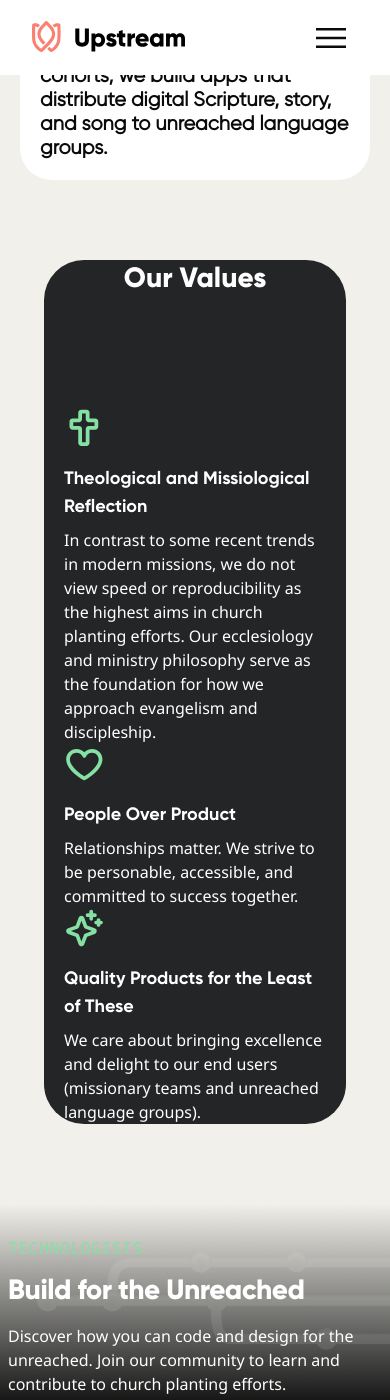
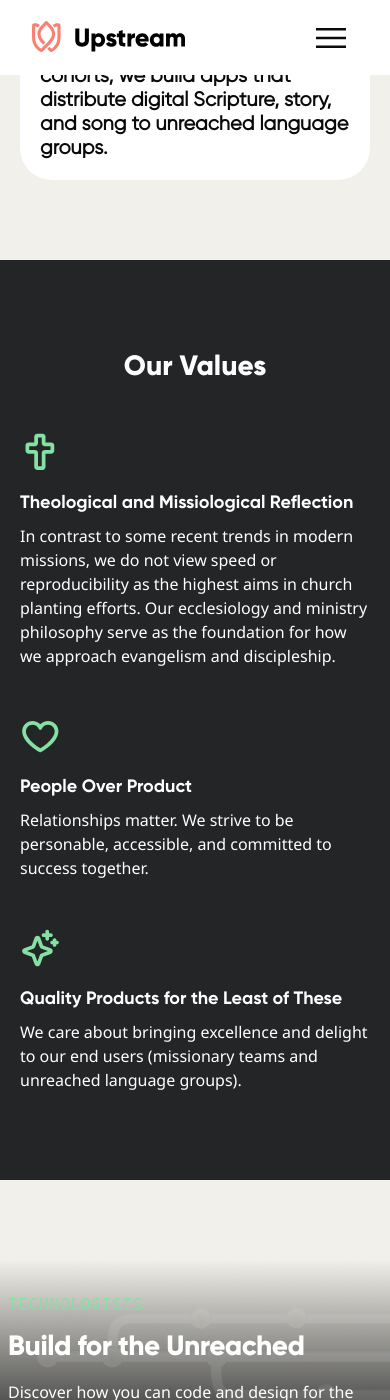
Before and after one commit to UpstreamCode/upstreamcode.github.io, a Jekyll site: the page built from _pages/mission-and-values.html, in a window 390 px wide and 1400 px high, scrolled down 944 px. Built offline with Jekyll 4.4.1, drawn with Linux system fonts in a browser that asks for light colours.

Commit message:
Style our values section for mobile

```diff
--- a/_sass/base.scss
+++ b/_sass/base.scss
@@ -2001,6 +2001,12 @@ main {
       margin-bottom: 80px;
     }
 
+    @include media-breakpoint-down(md) {
+      margin: 80px 0;
+      padding: 88px 20px;
+      border-radius: 0;
+    }
+
     h2 {
       color: map-get($primary-colors, "white");
       margin: 0px;
@@ -2009,6 +2015,7 @@ main {
 
     .values {
       column-gap: 32px;
+      row-gap: 48px;
       margin-top: 112px;
 
       .value {
@@ -2027,6 +2034,10 @@ main {
 
       p {
         font-size: 16px;
+      }
+
+      @include media-breakpoint-down(md) {
+        margin-top: 48px;
       }
     }
   }
```
